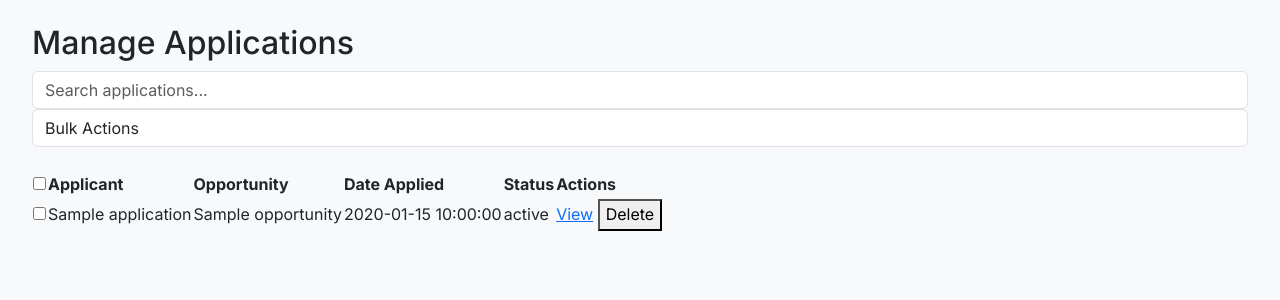
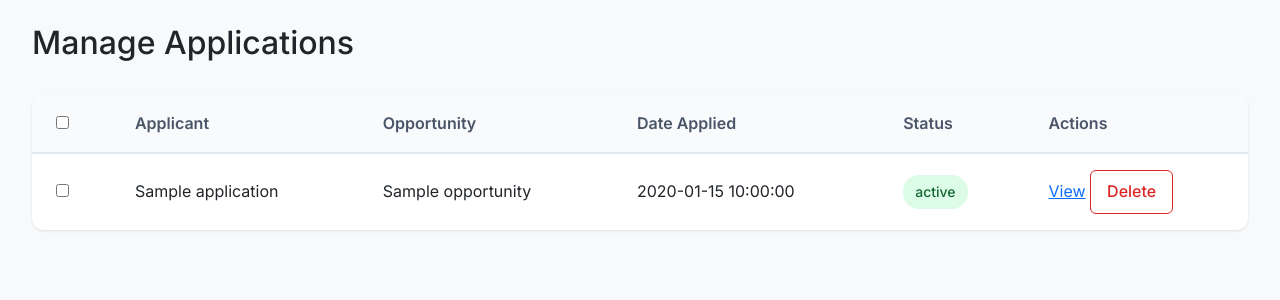
Before and after one commit to ShreyashSri/career-portal, a Flask app: page /admin/applications in a window 1280 px wide. Shown: the part 81-381 px from the top of the page. Run offline with Flask 2, Linux system fonts and the light colour scheme; the visitor is signed in with stand-in values (Sample User, id 1); a database or web service that is not in the repository returns one stand-in record (values such as "Sample title"); some libraries are stand-ins or nearby versions.

Commit message:
Added minor changes

```diff
--- a/static/css/admin.css
+++ b/static/css/admin.css
@@ -1,266 +1,151 @@
-/* Admin Dashboard Layout */
-.admin-container {
-    display: flex;
-    min-height: 100vh;
-}
-
-.admin-sidebar {
-    width: 250px;
-    background-color: #2c3e50;
-    color: #ecf0f1;
-    padding: 1rem;
-    position: fixed;
-    height: 100vh;
-    overflow-y: auto;
-}
-
-.admin-main {
-    flex: 1;
-    margin-left: 250px;
-    padding: 2rem;
-    background-color: #f5f6fa;
-}
-
-/* Sidebar Navigation */
-.admin-nav {
+/* Admin Table Layout */
+.admin-table {
+    width: 100%;
+    background-color: white;
+    border-radius: 0.75rem;
+    box-shadow: 0 1px 3px rgba(0, 0, 0, 0.1);
+    overflow: hidden;
     margin-top: 2rem;
 }
 
-.admin-nav-item {
-    padding: 0.75rem 1rem;
-    margin-bottom: 0.5rem;
-    border-radius: 0.25rem;
-    transition: background-color 0.3s;
+.admin-table table {
+    width: 100%;
+    border-collapse: separate;
+    border-spacing: 0;
 }
 
-.admin-nav-item:hover {
-    background-color: #34495e;
+/* Table Headers */
+.admin-table th {
+    background-color: #f8fafc;
+    padding: 1rem 1.5rem;
+    font-weight: 600;
+    text-align: left;
+    color: #4a5568;
+    border-bottom: 2px solid #e2e8f0;
+    white-space: nowrap;
 }
 
-.admin-nav-item.active {
-    background-color: #3498db;
+/* Table Cells */
+.admin-table td {
+    padding: 1rem 1.5rem;
+    border-bottom: 1px solid #e2e8f0;
+    vertical-align: middle;
 }
 
-/* Dashboard Cards */
-.stat-card {
-    background-color: white;
-    border-radius: 0.5rem;
-    padding: 1.5rem;
-    box-shadow: 0 2px 4px rgba(0,0,0,0.1);
-    margin-bottom: 1.5rem;
+.admin-table tr:last-child td {
+    border-bottom: none;
 }
 
-.stat-card-title {
-    color: #7f8c8d;
-    font-size: 0.875rem;
-    margin-bottom: 0.5rem;
+/* Action Buttons */
+.action-cell {
+    display: flex;
+    gap: 0.75rem;
+    align-items: center;
 }
 
-.stat-card-value {
-    font-size: 2rem;
-    font-weight: bold;
-    color: #2c3e50;
+.edit-btn, .view-btn {
+    padding: 0.5rem 1rem;
+    background-color: #0066cc;
+    color: white;
+    border-radius: 0.375rem;
+    text-decoration: none;
+    font-weight: 500;
+    transition: all 0.2s ease;
 }
 
-/* Tables */
-.admin-table {
-    width: 100%;
-    background-color: white;
-    border-radius: 0.5rem;
-    box-shadow: 0 2px 4px rgba(0,0,0,0.1);
+.edit-btn:hover, .view-btn:hover {
+    background-color: #0052a3;
 }
 
-.admin-table th {
-    background-color: #f8f9fa;
-    padding: 1rem;
-    font-weight: 600;
-    text-align: left;
+.delete-btn {
+    padding: 0.5rem 1rem;
+    background-color: white;
+    color: #dc2626;
+    border: 1px solid #dc2626;
+    border-radius: 0.375rem;
+    text-decoration: none;
+    font-weight: 500;
+    transition: all 0.2s ease;
 }
 
-.admin-table td {
-    padding: 1rem;
-    border-top: 1px solid #dee2e6;
+.delete-btn:hover {
+    background-color: #dc2626;
+    color: white;
 }
 
-/* Forms */
-.admin-form {
-    background-color: white;
-    padding: 2rem;
-    border-radius: 0.5rem;
-    box-shadow: 0 2px 4px rgba(0,0,0,0.1);
+/* Filter Section */
+.filter-section {
+    display: flex;
+    gap: 1rem;
+    margin: 2rem 0;
 }
 
-.form-group {
-    margin-bottom: 1.5rem;
+.search-input {
+    flex: 1;
+    padding: 0.75rem 1rem;
+    border: 1px solid #e2e8f0;
+    border-radius: 0.5rem;
+    font-size: 1rem;
 }
 
-.form-label {
-    display: block;
-    margin-bottom: 0.5rem;
-    font-weight: 500;
+.type-filter {
+    min-width: 150px;
+    padding: 0.75rem 1rem;
+    border: 1px solid #e2e8f0;
+    border-radius: 0.5rem;
+    font-size: 1rem;
 }
 
-.form-control {
-    width: 100%;
-    padding: 0.5rem;
-    border: 1px solid #dee2e6;
-    border-radius: 0.25rem;
+/* Header Section */
+.page-header {
+    display: flex;
+    justify-content: space-between;
+    align-items: center;
+    margin-bottom: 2rem;
 }
 
-/* Buttons */
-.admin-btn {
-    padding: 0.5rem 1rem;
-    border-radius: 0.25rem;
-    font-weight: 500;
-    cursor: pointer;
-    transition: background-color 0.3s;
+.page-header h2 {
+    font-size: 2rem;
+    font-weight: 600;
+    margin: 0;
+    color: #1a1a1a;
 }
 
-.admin-btn-primary {
-    background-color: #3498db;
+.add-new-btn {
+    padding: 0.75rem 1.5rem;
+    background-color: #0066cc;
     color: white;
-    border: none;
+    border-radius: 0.5rem;
+    text-decoration: none;
+    font-weight: 500;
+    transition: all 0.2s ease;
 }
 
-.admin-btn-danger {
-    background-color: #e74c3c;
-    color: white;
-    border: none;
+.add-new-btn:hover {
+    background-color: #0052a3;
 }
 
 /* Status Badges */
 .status-badge {
-    padding: 0.25rem 0.5rem;
+    display: inline-flex;
+    align-items: center;
+    padding: 0.375rem 0.75rem;
     border-radius: 1rem;
     font-size: 0.875rem;
     font-weight: 500;
 }
 
 .status-active {
-    background-color: #2ecc71;
-    color: white;
+    background-color: #dcfce7;
+    color: #166534;
 }
 
 .status-inactive {
-    background-color: #95a5a6;
-    color: white;
+    background-color: #f3f4f6;
+    color: #4b5563;
 }
 
 .status-pending {
-    background-color: #f1c40f;
-    color: white;
+    background-color: #fef3c7;
+    color: #92400e;
 }
-
-.notification {
-    position: fixed;
-    top: 20px;
-    right: 20px;
-    padding: 15px 25px;
-    border-radius: 4px;
-    color: white;
-    z-index: 1000;
-    animation: slideIn 0.3s ease-out;
-}
-
-.notification-success {
-    background-color: #28a745;
-}
-
-.notification-error {
-    background-color: #dc3545;
-}
-
-.notification-warning {
-    background-color: #ffc107;
-    color: #000;
-}
-
-.notification-info {
-    background-color: #17a2b8;
-}
-
-.detail-card {
-    background: white;
-    border-radius: 8px;
-    padding: 20px;
-    box-shadow: 0 2px 4px rgba(0,0,0,0.1);
-    margin-bottom: 20px;
-}
-
-.detail-section {
-    margin-bottom: 24px;
-    padding-bottom: 16px;
-    border-bottom: 1px solid #eee;
-}
-
-.detail-section:last-child {
-    border-bottom: none;
-    padding-bottom: 0;
-}
-
-.detail-section h3 {
-    color: #333;
-    margin-bottom: 16px;
-    font-size: 1.2rem;
-}
-
-.detail-row {
-    display: flex;
-    margin-bottom: 12px;
-}
-
-.detail-row label {
-    font-weight: 600;
-    width: 120px;
-    color: #666;
-}
-
-.detail-row span {
-    flex: 1;
-}
-
-.action-buttons {
-    display: flex;
-    gap: 12px;
-    justify-content: flex-end;
-    margin-top: 20px;
-}
-
-.status-badge {
-    display: inline-block;
-    padding: 4px 12px;
-    border-radius: 12px;
-    font-size: 0.9em;
-    font-weight: 500;
-}
-
-.status-pending {
-    background: #fff3cd;
-    color: #856404;
-}
-
-.status-accepted {
-    background: #d4edda;
-    color: #155724;
-}
-
-.status-rejected {
-    background: #f8d7da;
-    color: #721c24;
-}
-
-.resume-actions {
-    display: flex;
-    gap: 12px;
-}
-
-@keyframes slideIn {
-    from {
-        transform: translateX(100%);
-        opacity: 0;
-    }
-    to {
-        transform: translateX(0);
-        opacity: 1;
-    }
-}
--- a/templates/admin/manage_applications.html
+++ b/templates/admin/manage_applications.html
@@ -4,16 +4,6 @@
 <div class="admin-container">
     <div class="admin-main">
         <h2>Manage Applications</h2>
-
-        <div class="filters mb-4">
-            <input type="text" class="form-control search-input" placeholder="Search applications...">
-            <select class="form-control bulk-action-select">
-                <option value="">Bulk Actions</option>
-                <option value="approve">Approve Selected</option>
-                <option value="reject">Reject Selected</option>
-                <option value="delete">Delete Selected</option>
-            </select>
-        </div>
 
         <div class="admin-table">
             <table>
--- a/templates/base.html
+++ b/templates/base.html
@@ -7,6 +7,7 @@
     <title>Career Portal</title>
     <link rel="stylesheet" href="https://cdnjs.cloudflare.com/ajax/libs/bootstrap/5.3.0/css/bootstrap.min.css">
     <link rel="stylesheet" href="{{ url_for('static', filename='css/style.css') }}">
+    <link rel="stylesheet" href="{{ url_for('static', filename='css/admin.css') }}">
     <link href="https://fonts.googleapis.com/css2?family=Inter:wght@400;500;600;700&display=swap" rel="stylesheet">
 </head>
 <body>
```
Also changed, not shown: templates/admin/manage_opportunities.html (+0 -8 lines), templates/admin/manage_users.html (+0 -8 lines).
